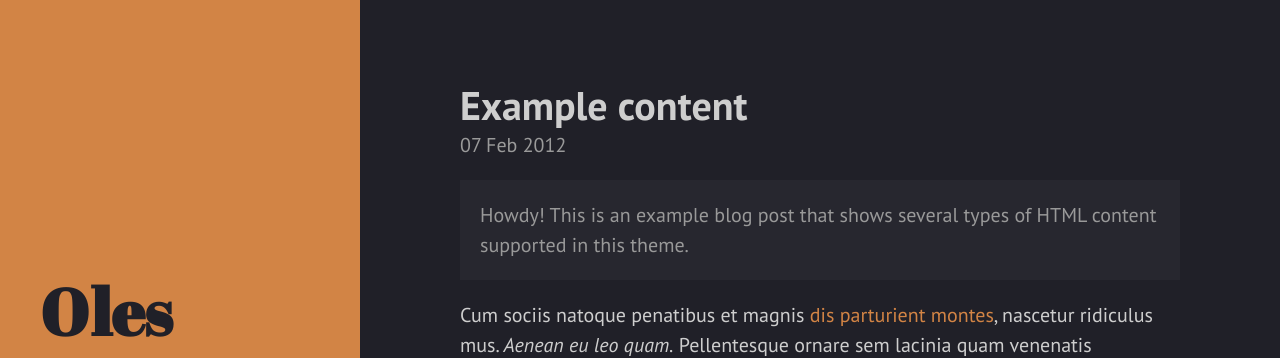
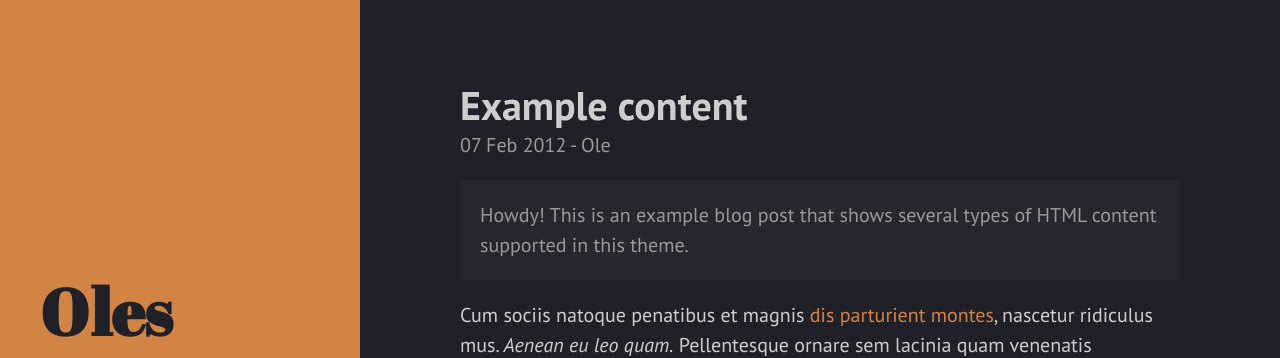
Before and after one commit to SpeedyNurBesser/speedynurbesser.github.io, a Jekyll site: the page built from _posts/2012-02-07-example-content.md, in a window 1280 px wide and 900 px high. Shown: the top 358 px of the window. Built offline with Jekyll 4.4.1, drawn with Linux system fonts in a browser that asks for light colours.

Commit message:
add Author

```diff
--- a/_layouts/post.html
+++ b/_layouts/post.html
@@ -4,7 +4,7 @@
 
 <div class="post">
   <h1 class="post-title">{{ page.title }}</h1>
-  <span class="post-date">{{ page.date | date_to_string }}</span>
+  <span class="post-date">{{ page.date | date_to_string }} - {{  page.author  }}</span>
   {{ content }}
 </div>
 
--- a/_posts/2012-02-07-example-content.md
+++ b/_posts/2012-02-07-example-content.md
@@ -1,5 +1,6 @@
 ---
 layout: post
+author: Ole
 title: Example content
 ---
 
```
